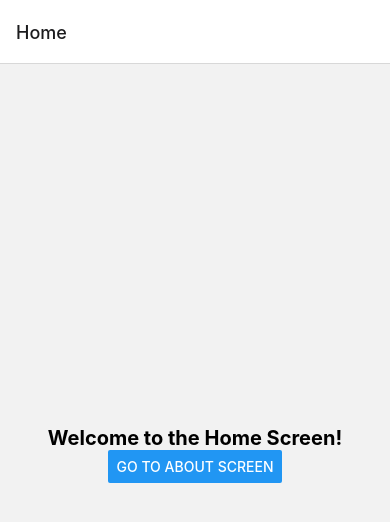
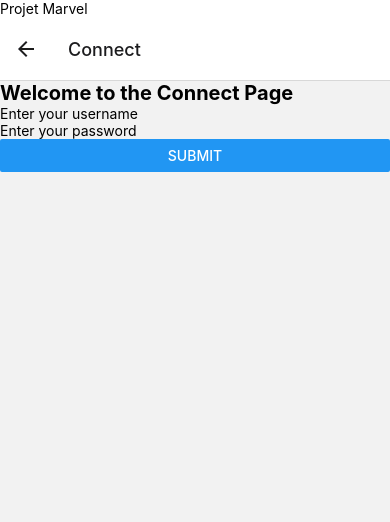
Before and after one commit to kouci747/marvel, a React Native app: screen /Connect in a window 390 px wide. Shown: the top 522 px of the page. Built offline with nearby package versions, Linux system fonts and the light colour scheme.

Commit message:
various stuff

```diff
--- a/App.js
+++ b/App.js
@@ -14,16 +14,23 @@ import {createStackNavigator} from '@react-navigation/stack';
 import {NavigationContainer} from '@react-navigation/native';
 import HomeScreen from './src/screens/homeScreen';
 import AboutScreen from './src/screens/aboutScreen';
+import ConnectPage from './src/screens/connectPage';
 
 const Stack = createStackNavigator();
 const App = () => {
   return (
+    <>
+      <View>
+        <Text>Projet Marvel</Text>
+      </View>
       <NavigationContainer>
         <Stack.Navigator>
           <Stack.Screen name="Home" component={HomeScreen} />
           <Stack.Screen name="About" component={AboutScreen} />
+          <Stack.Screen name="Connect" component={ConnectPage} />
         </Stack.Navigator>
       </NavigationContainer>
+    </>
   );
 };
 
--- /dev/null
+++ b/src/components/connectForm/index.js
@@ -0,0 +1,69 @@
+import React, {useState, useEffect} from 'react';
+import {StyleSheet, Text, View, Button, TextInput} from 'react-native';
+/*
+question au prof : commment récupérer le toekn renvoyé par
+Pas besoin de créer un utilisateur, cette API renvoie un token de connexion lorsque les deux champs ci-dessus sont envoyés.
+
+*/
+const ConnectForm = () => {
+  const [formValues, setFormValues] = useState({username: '', password: ''});
+
+  const handleInputChange = (inputName, value) => {
+    setFormValues({...formValues, [inputName]: value});
+  };
+
+  const handleSubmit = async () => {
+    // La logique de la soumission du formulaire
+    if (formValues.username.length < 3 || formValues.password.length < 8) {
+      alert('username must be min 3 chars and password at least 8 chars');
+    } else {
+      fetch('https://login.hikkary.com/', {
+        method: 'POST',
+        headers: {
+          'Content-Type': 'application/json',
+        },
+        body: JSON.stringify(formValues),
+      })
+        .then(response => {
+          if (response.ok) {
+            // Handle successful login
+            console.log('bref', response.json());
+            return response.json();
+          } else {
+            // Handle login error
+            throw new Error('Login error');
+            //console.log('login erreur 1');
+          }
+        })
+        .then(data => {
+          console.log('Login successful:', data);
+          alert('bienvenue');
+        })
+        .catch(error => {
+          // Handle network or login error
+          console.error('Error:', error);
+          //console.log('login erreur 2 ');
+        });
+    }
+    //console.log(formValues.password.length);
+  };
+
+  return (
+    <View>
+      <TextInput
+        value={formValues.username}
+        onChangeText={value => handleInputChange('username', value)}
+        placeholder="Enter your username"
+      />
+      <TextInput
+        value={formValues.password}
+        secureTextEntry={true}
+        onChangeText={value => handleInputChange('password', value)}
+        placeholder="Enter your password"
+      />
+      <Button title="Submit" onPress={handleSubmit} />
+    </View>
+  );
+};
+
+export default ConnectForm;
--- /dev/null
+++ b/src/screens/connectPage/index.js
@@ -0,0 +1,27 @@
+import React from 'react';
+import {StyleSheet, Text, View, Button} from 'react-native';
+import ConnectForm from '../../components/connectForm';
+
+function ConnectPage() {
+  return (
+    <>
+      <View>
+        <Text style={styles.text}>Welcome to the Connect Page</Text>
+      </View>
+      <ConnectForm />
+    </>
+  );
+}
+const styles = StyleSheet.create({
+  container: {
+    flex: 1,
+    alignItems: 'center',
+    justifyContent: 'center',
+  },
+  text: {
+    fontSize: 20,
+    fontWeight: 'bold',
+  },
+});
+
+export default ConnectPage;
--- a/src/screens/homeScreen/index.js
+++ b/src/screens/homeScreen/index.js
@@ -8,6 +8,11 @@ const HomeScreen = ({navigation}) => {
       <Button
         title="Go to About Screen"
         onPress={() => navigation.navigate('About')}
+      />
+
+      <Button
+        title="Go to connect page"
+        onPress={() => navigation.navigate('Connect')}
       />
     </View>
   );
```
Lines whose indentation alone changed are shown as unchanged.
